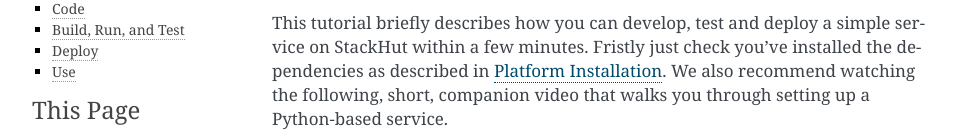
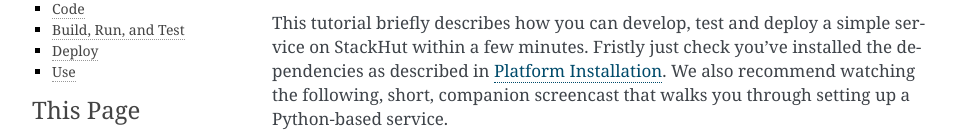
Before and after one commit to nstack/stackhut, a Sphinx documentation site: the page built from docs/getting_started/tutorial_create.rst, in a window 1280 px wide and 900 px high, cut to the strip 0-323 px from the top of the window. Shown: the part 180-320 px from the top of the strip, without its empty margins (148-1110 px from the left). Built offline with Sphinx 7.4.7, drawn with Linux system fonts in a browser that asks for light colours.

Commit message:
embed screencasts

```diff
--- a/docs/getting_started/tutorial_create.rst
+++ b/docs/getting_started/tutorial_create.rst
@@ -5,14 +5,11 @@
 
 StackHut allows you to rapidly deploy your code as an API in the cloud. Your code is wrapped up and runs inside a container whose functions you can call over HTTP.
 
-This tutorial briefly describes how you can develop, test and deploy a simple service on StackHut within a few minutes. Fristly just check you've installed the dependencies as described in :ref:`installation`. We also recommend watching the following, short, companion video that walks you through setting up a Python-based service.
+This tutorial briefly describes how you can develop, test and deploy a simple service on StackHut within a few minutes. Fristly just check you've installed the dependencies as described in :ref:`installation`. We also recommend watching the following, short, companion screencast that walks you through setting up a Python-based service.
 
 .. raw:: html
 
-    <div style="position: relative; padding-bottom: 56.25%; height: 0; overflow: hidden; max-width: 100%; height: auto;">
-        <iframe width="560" height="315" src="https://www.youtube.com/embed/Y8vBQCgA944" frameborder="0" allowfullscreen style="position: absolute; top: 0; left: 0; width: 100%; height: 100%;"></iframe>
-    </div>
-
+    <script type="text/javascript" src="https://asciinema.org/a/23991.js" id="asciicast-23991" async></script>
 
 Further information on creating a service can be found in :ref:`usage_cli` and :ref:`usage_project`.
 
```
Also changed, not shown: docs/getting_started/tutorial_use.rst (+2 -5 lines).
